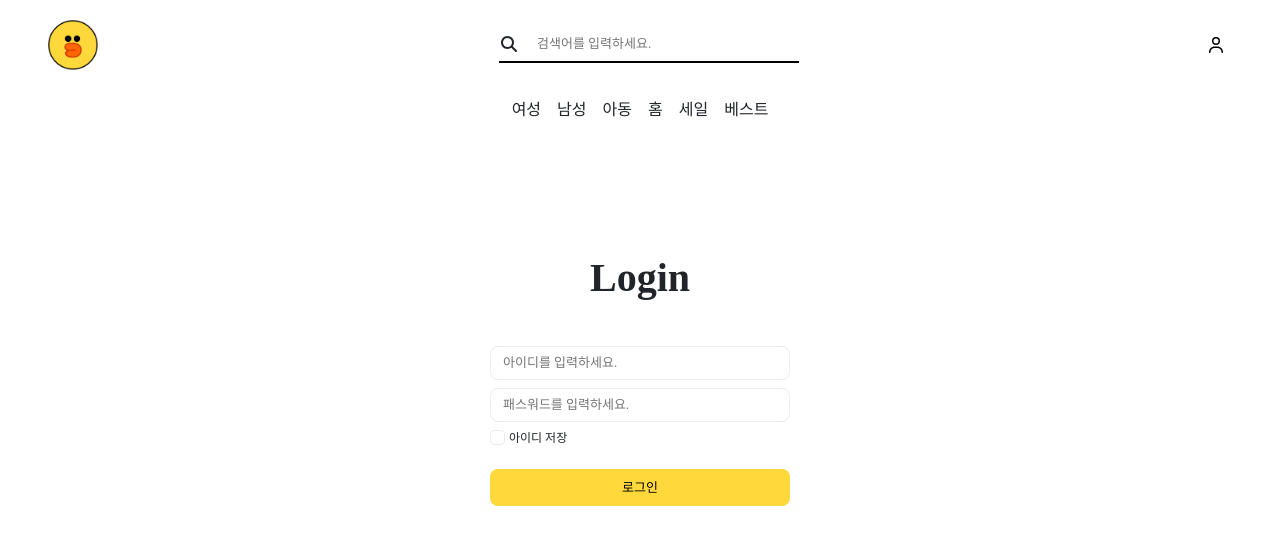
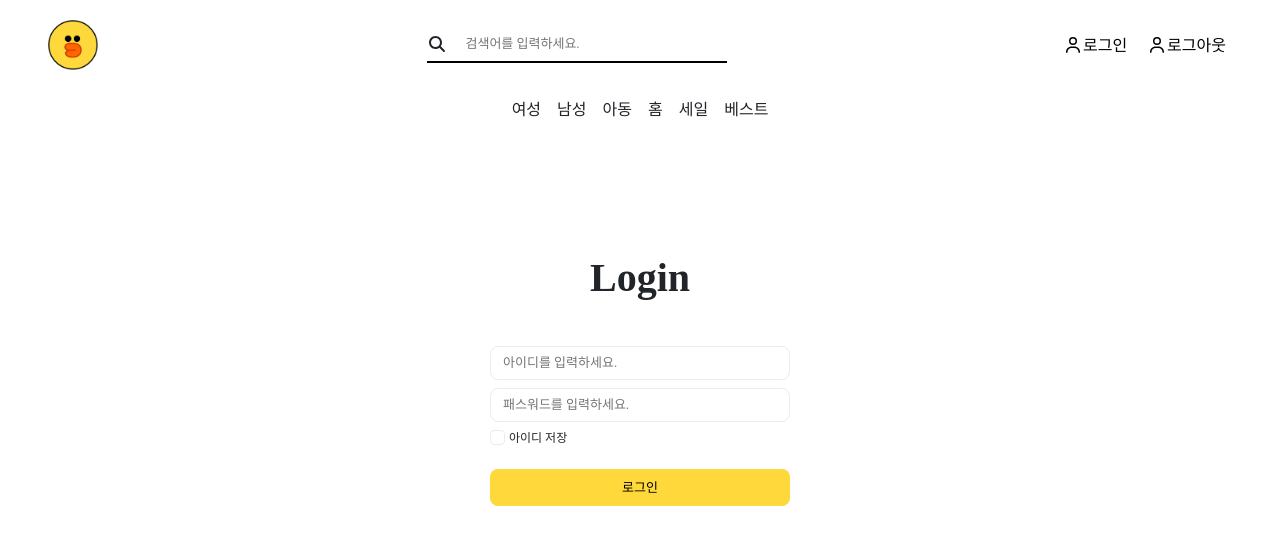
Before and after one commit to kwak0630/react-study-v3, a React (Vite) app: page /react-study-v3/Login in a window 1280 px wide. Shown: the top 544 px of the page. Built offline with nearby package versions, Linux system fonts and the light colour scheme.

Commit message:
product search 작업

```diff
--- a/src/App.css
+++ b/src/App.css
@@ -203,6 +203,7 @@
           padding: 8px 0;
           border-bottom: 2px solid #000;
           input{
+            flex: 1;
             border: 0;
             outline: 0;
             font-size: 13px;
@@ -262,10 +263,14 @@
             .choice{
               font-size: 10px;
             }
-            .new{
-              padding: 2px 5px;
-              background-color: #efefef;
-              font-size: 10px;
+            .chips{
+              display: flex;
+              gap: 0 4px;
+              .chip{
+                padding: 2px 5px;
+                background-color: #efefef;
+                font-size: 10px;
+              }
             }
           }
           &:hover{
@@ -283,12 +288,13 @@
       justify-content: center;
       gap: 48px;
       .product-img{
-        width: 30%;
+        width: 40%;
         img{
           width: 100%;
         }
       }
       .product-info{
+        flex: 1;
         display: flex;
         flex-direction: column;
         gap: 8px;
--- a/src/App.jsx
+++ b/src/App.jsx
@@ -19,7 +19,7 @@ function App() {
   const [authenticate, setAuthenticate] = useState(false);
 
   useEffect(() => {
-    console.log(authenticate) //로그인 ture/false 확인!!!
+    // console.log(authenticate) //로그인 ture/false 확인!!!
   },[authenticate]);
 
   // 로그인 했을 때만 보여지게 redirect
--- a/src/componet/ProductItem.jsx
+++ b/src/componet/ProductItem.jsx
@@ -15,11 +15,11 @@ const ProductItem = ({ item }) => {
         <img src={item?.img} />
       </div>
       <div className='cont'>
-        {item?.choice && <p className="choice">CHOICE</p>}
         <p className='title'>{item?.title}</p>
         <p className='price'>{item?.price}</p>
-        <p>
-          {item?.new && <span className="new">NEW</span>}
+        <p className='chips'>
+          {item?.choice && <span className="chip">CHOICE</span>}
+          {item?.new && <span className="chip">NEW</span>}
         </p>
       </div>
     </div>
--- a/src/componet/ProductNavigation.jsx
+++ b/src/componet/ProductNavigation.jsx
@@ -6,13 +6,30 @@ import { FontAwesomeIcon } from "@fortawesome/react-fontawesome";
 import { faUser } from '@fortawesome/free-regular-svg-icons'
 import { faSearch } from '@fortawesome/free-solid-svg-icons'
 
-const ShopNavigation = () => {
+const ShopNavigation = (setAuthenticate) => {
 
   const gnbList = ['여성', '남성', '아동', '홈', '세일', '베스트'];
 
+  console.log("setAuthenticate", setAuthenticate)
   const navigate = useNavigate();
   const goToLogin = () => {
     navigate('/Login');
+  }
+  const goToLogout = () => {
+    navigate('/Product');
+  }
+
+  const search = (event) => {
+    //onKeyPress 는 입력 하면 바로 실행 > 리액트17부터는 onKeyDown가 안정적이다
+
+    if(event.key === "Enter") {
+      // console.log("key", event.key);
+
+      // 입력한 검색얼르 읽어와서 url 변경하기
+      let keyword = event.target.value;
+      // console.log(keyword)
+      navigate(`/Product/?q=${keyword}`)
+    }
   }
   return (
     <div className='header-wrap'>
@@ -23,12 +40,16 @@ const ShopNavigation = () => {
         <div className='search'>
           <div className='search-input'>
             <FontAwesomeIcon icon={faSearch}/>
-            <input type="text" placeholder='검색어를 입력하세요.'/>
+            <input type="text" placeholder='검색어를 입력하세요.' onKeyDown={(event) => search(event)}/>
           </div>
         </div>
         <div className='util'>
           {/* <Link to="/Login"><FontAwesomeIcon icon={faUser}/></Link> */}
-          <button onClick={goToLogin}><FontAwesomeIcon icon={faUser}/></button>
+          {
+
+          }
+          <button onClick={goToLogin}><FontAwesomeIcon icon={faUser}/>로그인</button>
+          <button onClick={goToLogout}><FontAwesomeIcon icon={faUser}/>로그아웃</button>
           {/* <span>LOGIN</span> */}
         </div>
       </div>
--- a/src/page/Login.jsx
+++ b/src/page/Login.jsx
@@ -1,8 +1,8 @@
-import React from 'react'
+import React, { useState, useEffect } from 'react'
 import NavigationBar from '../componet/ProductNavigation'
 import { useNavigate } from 'react-router-dom'
 
-const Login = ({setAuthenticate}) => {
+const Login = () => {
 
   const navigate = useNavigate();
 
@@ -15,9 +15,16 @@ const Login = ({setAuthenticate}) => {
     navigate('/Product') // 로그인이 된다면 메인 페이지로 이동
   }
 
+
+
+  const [authenticate, setAuthenticate] = useState(false);
+
+  useEffect(() => {
+    console.log(authenticate) //로그인 ture/false 확인!!!
+  },[authenticate]);
   return (
     <div className='shop-wrap'>
-      <NavigationBar />
+      <NavigationBar authenticate={authenticate} />
       {/* 1. form 안에 button 는 리프레시가 된다. type이 submit일 경우는 onClick 이벤트 안되고 onSubmit을 줘야함 */}
       <form onSubmit={(event) => loginUser(event)}>
         <div className='login-wrap'>
--- a/src/page/ProductIndex.jsx
+++ b/src/page/ProductIndex.jsx
@@ -2,6 +2,7 @@ import React, { useEffect, useState } from 'react'
 import { Container, Row, Col } from 'react-bootstrap';
 import NavigationBar from '../componet/ProductNavigation'
 import ProductItem from '../componet/ProductItem'
+import { useSearchParams } from 'react-router-dom';
 
 // 쇼핑몰
 // 1. 전체 인덱스 페이지, 상품 상세 페이지, 로그인 페이지
@@ -17,19 +18,30 @@ import ProductItem from '../componet/ProductItem'
 
 const ProductIndex = () => {
   const [productList, setProductList] = useState([]);
+  const [query, setQuery] = useSearchParams();
 
   const getProducts = async () => {
-    let url = `http://localhost:4000/products`
+    // 기본 데이터 가져오는 방법
+    // let url = `http://localhost:4000/products`
+    // let response = await fetch(url)
+    // let data = await response.json();
+    // setProductList(data); // 데이터 넣기
+    // console.log(data)
+
+    // 검색한 쿼리값까지 가져오는 방법
+    let searchQuery = query.get('q') || "";
+    // console.log(searchQuery);
+    let url = `http://localhost:4000/products/?q=${searchQuery}`
     let response = await fetch(url)
     let data = await response.json();
     setProductList(data); // 데이터 넣기
-    // console.log(data)
   }
 
-  // 데이터를 가져올 때는 useEffect!
+  // 데이터를 가져올 때는 useEffect! 맨 처음에 딱 한번만 호출 되는데 검색할때마다 다시 호출 시켜야함.
+
   useEffect(() => {
     getProducts();
-  },[])
+  }, [query])
   return (
     <div className='shop-wrap'>
       <NavigationBar />
```
